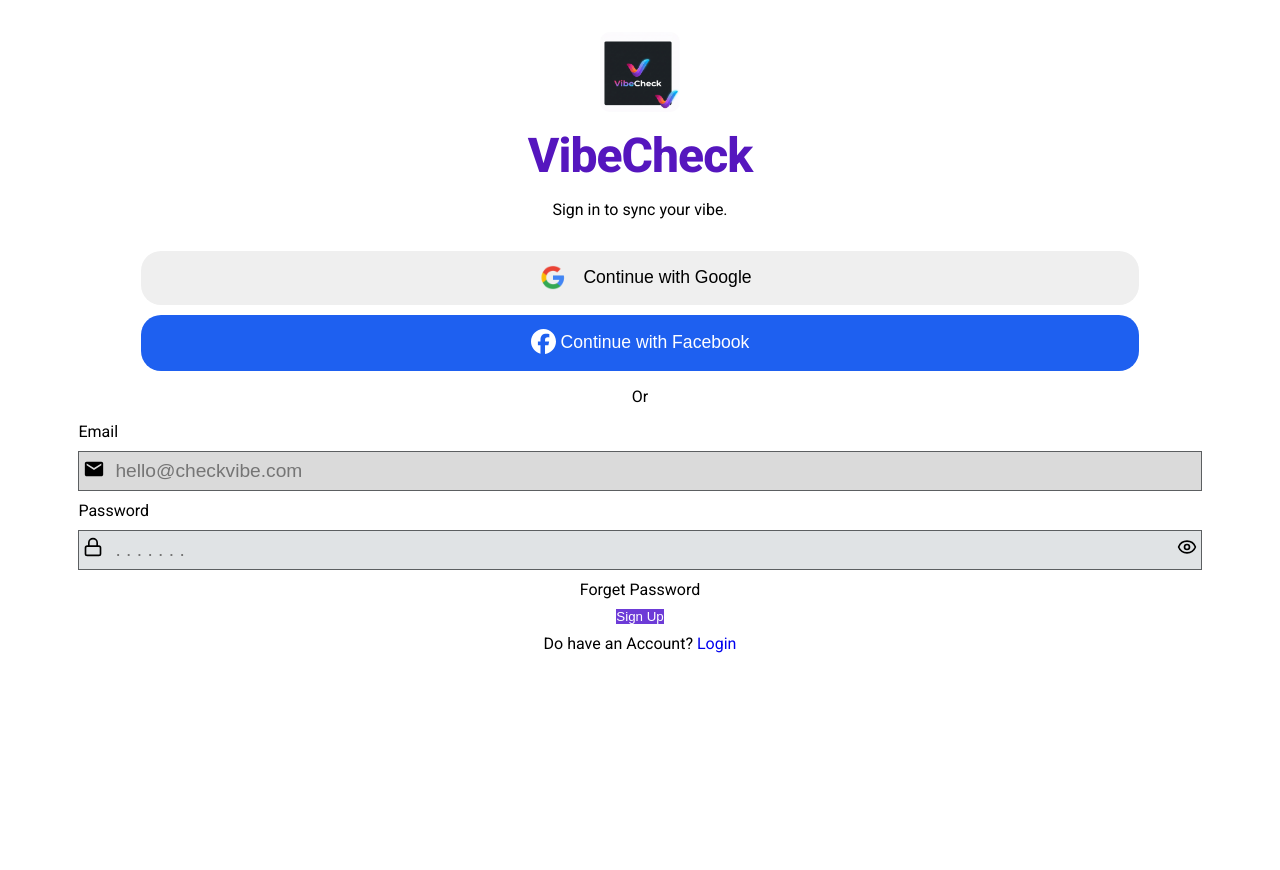
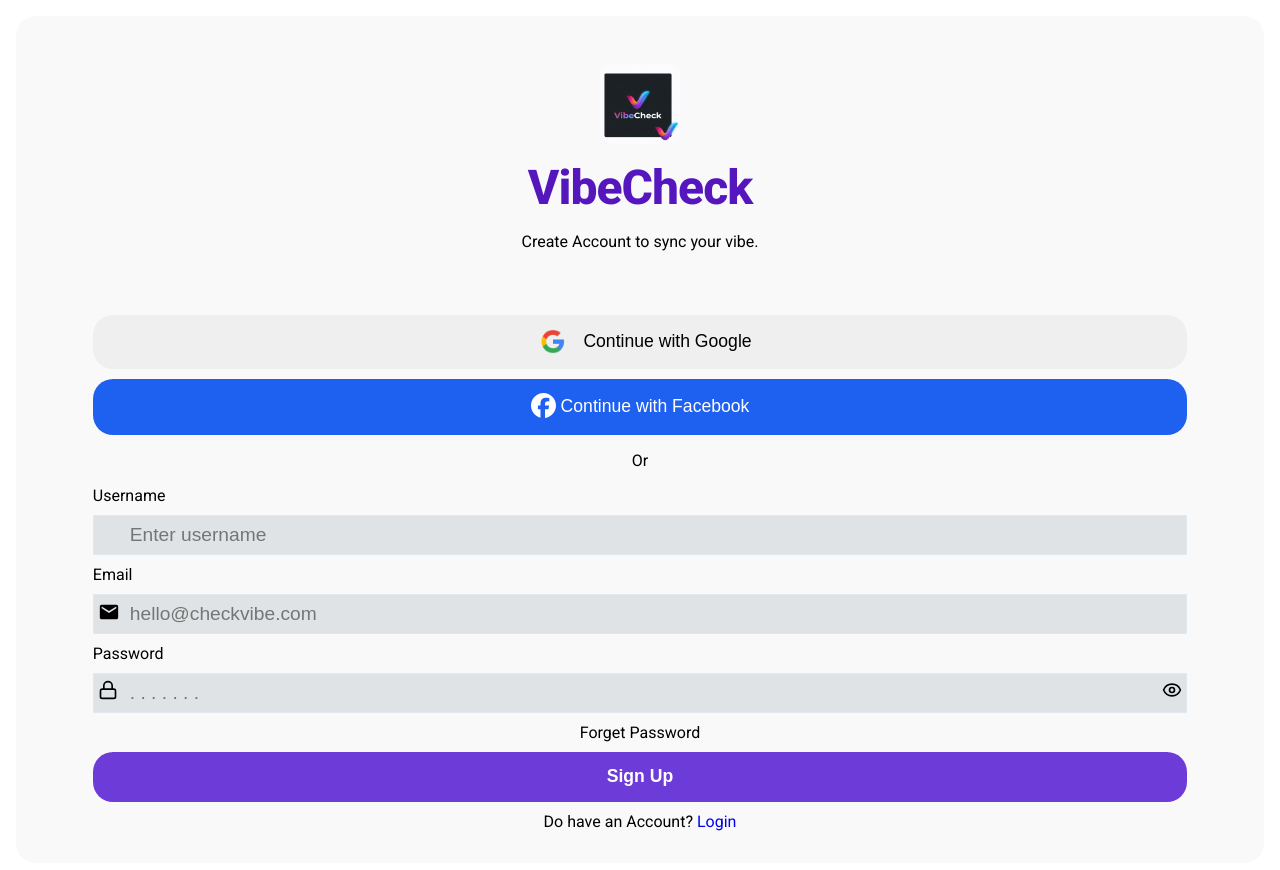
Before and after one commit to Wiz3Boudi/check_vibe, a React (Vite) app: page /sign-up in a window 1280 px wide. Shown: the top 870 px of the page. Before the commit the page ends 800 px from the top, so only its background shows below. Built offline with nearby package versions, Linux system fonts and the light colour scheme.

Commit message:
new changes

```diff
--- a/src/componants/Button.jsx
+++ b/src/componants/Button.jsx
@@ -13,5 +13,10 @@
 
 const CustomButton = styled.button`
     color: ${(props)=> props.$color || 'transparent'};
-    background-color:${(props) => props.$backgroundColor}
+    background-color:${(props) => props.$backgroundColor};
+    width:${(props)=> props.width? props.width : '100%'};
+    height: 50px;
+    font-size:1.1rem;
+    font-weight:700;
+    border-radius:20px;
 `;
--- a/src/pages/CreateAccount.jsx
+++ b/src/pages/CreateAccount.jsx
@@ -11,6 +11,7 @@
 export default function CreateAccount(){
 
     const [formValues, setFormValues] = useState({
+        username:'',
         email:'',
         password:''
     })
@@ -33,10 +34,11 @@
 
     return(
         <Container>
+            <Content>
             <Header>
                 <Logo width='80px' height='80px' />
                  <h1>VibeCheck</h1>
-                 <p>Sign in to sync your vibe.</p>
+                 <p>Create Account to sync your vibe.</p>
             </Header>
             <ContinueWith>
                 <button
@@ -54,15 +56,24 @@
                 Or
             </Pragraph>
             <Form onSubmit={formSubmitHandeler}>
+                <label htmlFor="username">Username</label>
+                    <input
+                        type="text"
+                        placeholder="Enter username"
+                        id="username"
+                        value={formValues.username}
+                        onChange={formHandelChange}
+                    />
                 <label htmlFor="email">Email</label>
                 <EmailInputContainer>
                     <input
-                        type="text"
+                        type="email"
                         placeholder="hello@checkvibe.com"
                         id="email"
                         value={formValues.email}
                         onChange={formHandelChange}
-                />
+                        className="usenameInput"
+                    />
                     <EamilIconContainer>
                         <MdEmail size={22}/>
                     </EamilIconContainer>
@@ -76,7 +87,7 @@
                         id="password"
                         value={formValues.password}
                         onChange={formHandelChange}
-                />
+                    />
                 <LockIconContainer>
                     <LockIcon size={20}/>
                 </LockIconContainer>
@@ -99,18 +110,23 @@
                 />
                 <p>Do have an Account? <Link to='/login'> Login </Link> </p>
             </Form>
+            </Content>
         </Container>
     )
 }
-
-const Container = styled.div`
+const Container = styled.div``
+const Content = styled.div`
     display:flex;
     flex-direction:column;
     align-items:center;
     gap:1rem;
     padding:1rem;
+    background-color:var(--background);
+    margin:1rem;
+    border-radius:20px;
+    padding-bottom:2rem;
 `;
-const Header = styled(Container)`
+const Header = styled(Content)`
         h1{
         color: #5516be;
         font-size: 48px;
@@ -123,7 +139,7 @@
     display:flex;
     flex-direction:column;
     gap:10px;
-    width:80%;
+    width:90%;
     button{
         display:flex;
         justify-content:center;
@@ -143,7 +159,7 @@
     }
     button:last-child svg{
         margin-bottom:2px;
-    }v--secondary
+    }
 `;
 const Form = styled.form`
     display:flex;
@@ -155,18 +171,12 @@
     label{
         align-self:start;
     }
-`;
-const Pragraph = styled.p``;
-
-const EmailInputContainer = styled.div`
-    width:100%;
-    position:relative;
     input{
         width:100%;
         height: 40px;
         font-size:1.2rem;
-        border:1px solid var(--secondary);
-        background-color: var(--surface-dim);
+        border:1px solid var(--border-subtle);
+        background-color: var(--secondary-fixed);
         padding-left: 36px;
         padding-right:20px;
         box-sizing: border-box;
@@ -174,24 +184,17 @@
             outline-color: var(--on-primary-fixed-variant);
         }
     }
+    input:last-child{
+    background-color:red;
+    }
 `;
-const PasswordInputContainer = styled.div`
+const Pragraph = styled.p``;
+
+const EmailInputContainer = styled.div`
     width:100%;
     position:relative;
-    input{
-        width:100%;
-        height: 40px;
-        font-size:1.2rem;
-        border:1px solid var(--secondary);
-        background-color: var(--secondary-fixed);
-        padding-left: 36px;
-        padding-right:36px;
-        box-sizing: border-box;
-        &:focus{
-            outline-color: var(--on-primary-fixed-variant);
-        }
-    }
 `;
+const PasswordInputContainer = styled(EmailInputContainer)``;
 
 const EyeIconContainer = styled.button`
     position: absolute;
```
